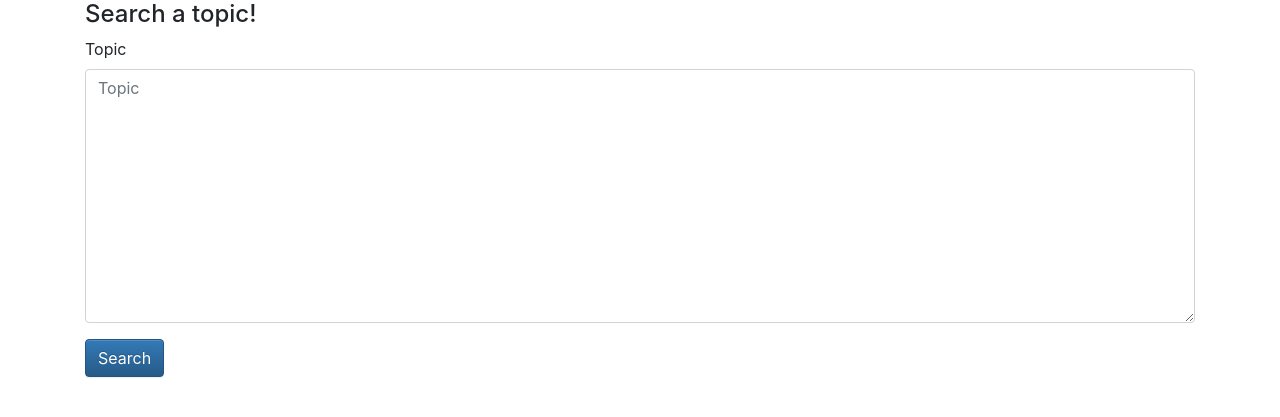
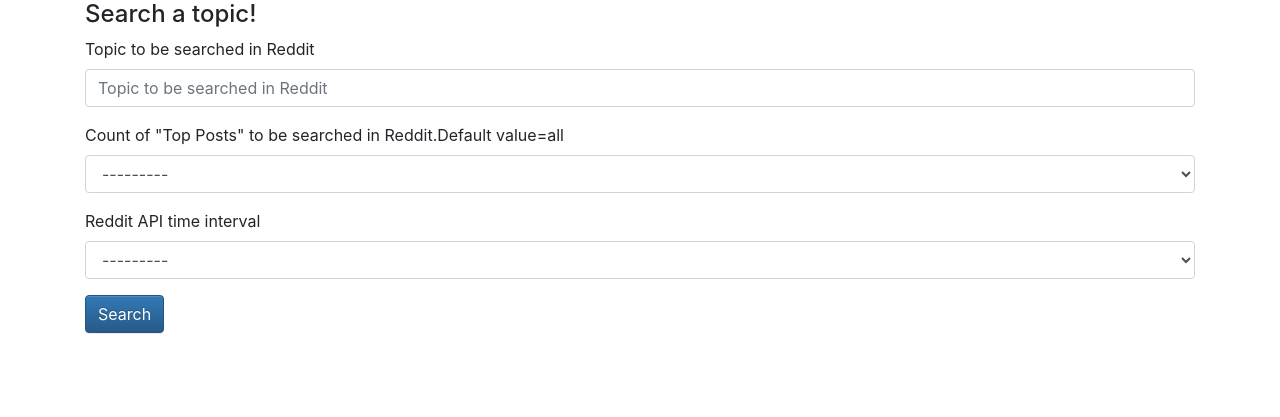
Before and after one commit to TurgutYilmazturk/SMAProject_, a Django app: page /analysis/ in a window 1280 px wide. Shown: the part 56-473 px from the top of the page. Run offline with Django 3.2, Linux system fonts and the light colour scheme; parts of the project's set-up code (start-up, migrations or seed data) failed here and were passed over; some libraries are stand-ins or nearby versions.

Commit message:
Changes in DB-Frontend and Analysis.

```diff
--- a/analysis/models.py
+++ b/analysis/models.py
@@ -4,7 +4,7 @@
 import requests
 from django.utils.text import slugify
 import misaka
-from django import template
+from django import template,forms
 
 
 # Create your models here.
@@ -15,8 +15,15 @@
 
 class Analysis(models.Model):
     user=models.ForeignKey(User,related_name='analysis',on_delete=models.CASCADE)
-    topic=models.TextField()
+    topic=models.CharField(('Topic to be searched in Reddit'),max_length=300)
     analysis_positive=models.IntegerField(blank=False, null=False)
     analysis_negative=models.IntegerField(blank=False,null=False)
     analysis_neutral=models.IntegerField(blank=False,null=False)
     created_at=models.DateTimeField(auto_now=True)
+    CHOICES1=[(1,'1'),(2,'2'),(3,'3'),(4,'4'),(5,'5'),(6,'6'),(7,'7'),(8,'8'),(9,'9'),(10,'10'),(20,20),(50,50),(100,100)]
+    CHOICES2=[('all','all'),('day','day'),('hour','hour'),('month','month'),('week','week'),('year','year')]
+    limit = models.IntegerField('Count of "Top Posts" to be searched in Reddit.Default value=all',choices=CHOICES1)
+    time_filter=models.CharField('Reddit API time interval',choices=CHOICES2,max_length=300)
+
+    class Meta():
+         ordering = ['-created_at']
--- a/analysis/views.py
+++ b/analysis/views.py
@@ -12,13 +12,16 @@
 from django.contrib.auth import get_user_model
 from django.http import HttpResponse,HttpResponseRedirect
 from django.shortcuts import redirect
+from django import template
+from prawcore import NotFound
 
+
+register = template.Library()
 reddit = praw.Reddit(
-     client_id="J5ECOUqkljDYvQ",
-     client_secret="HWN03vk8ykTOEm3zTCTfJShlLsnHrw",
-     user_agent="www.turgutcemyilmazturk.com /tubikcan",
-     username="tubikcan",
-     password="redditicinpass",
+     client_id="bZHFNA6gZjvG_Q",
+     client_secret="1l-pgLeHaR-D66hrm4m58DZHpiZBkQ",
+     user_agent="www.turgutcemyilmazturk.com by /tubikcan",
+
  )
 
 sia = SentimentIntensityAnalyzer()
@@ -27,18 +30,32 @@
 
 class AnalysisView(generic.CreateView):
 
-    fields=('topic',)
+    fields=('topic','limit','time_filter')
     model=models.Analysis
 
     def form_valid(self,form):
-        # if(AnalysisCheck()):
+
             self.object = form.save(commit=False)
-            self.object.analysis_positive=1
-            self.object.analysis_neutral=1
-            self.object.analysis_negative=1
-            self.object.user=self.request.user
-            self.object.save()
-            return HttpResponseRedirect("results")
+            global reddit
+            top_posts = reddit.subreddit(self.object.topic).top(self.object.time_filter, limit=self.object.limit)
+            try:
+                result_dict=AnalysisDone(top_posts)
+            except NotFound:
+                return HttpResponse("<h1>Hatalı<h1>")
+
+            if(result_dict['positive']==0 and result_dict['negative']==0 and result_dict['neutral'] <5):
+                return HttpResponseRedirect("<h1>Hatalı<h1>")
+
+            else:
+                self.object.user=self.request.user
+                self.object.analysis_neutral=result_dict['neutral']
+                self.object.analysis_negative=result_dict['negative']
+                self.object.analysis_positive=result_dict['positive']
+                self.object.save()
+                return HttpResponseRedirect("results")
+
+
+
 
 
 
@@ -53,5 +70,57 @@
     def get_queryset(self):
         return models.Analysis.objects.filter(user=self.request.user)
 
-def AnalysisCheck():
-    pass
+
+def AnalysisDone(top_posts):
+    for submission in top_posts:
+        sub_entries_nltk = {'negative': 0, 'positive' : 0, 'neutral' : 0}
+        nltk_sentiment(submission.title, sub_entries_nltk)
+        submission_comm = reddit.submission(id=submission.id)
+
+        for count, top_level_comment in enumerate(submission_comm.comments):
+            count_comm = 0
+            try :
+                nltk_sentiment(top_level_comment.body, sub_entries_nltk)
+                replies_of(top_level_comment,
+                           count_comm,
+                           sub_entries_nltk)
+            except:
+                continue
+
+        return sub_entries_nltk
+
+
+def nltk_sentiment(review, sub_entries_nltk):
+    vs = sia.polarity_scores(review)
+    if not vs['neg'] > 0.05:
+        if vs['pos'] - vs['neg'] > 0:
+            sub_entries_nltk['positive'] = sub_entries_nltk['positive'] + 1
+            return 'Positive'
+        else:
+            sub_entries_nltk['neutral'] = sub_entries_nltk['neutral'] + 1
+            return 'Neutral'
+
+    elif not vs['pos'] > 0.05:
+        if vs['pos'] - vs['neg'] <= 0:
+            sub_entries_nltk['negative'] = sub_entries_nltk['negative'] + 1
+            return 'Negative'
+        else:
+            sub_entries_nltk['neutral'] = sub_entries_nltk['neutral'] + 1
+            return 'Neutral'
+    else:
+        sub_entries_nltk['neutral'] = sub_entries_nltk['neutral'] + 1
+        return 'Neutral'
+
+
+def replies_of(top_level_comment, count_comment, sub_entries_textblob, sub_entries_nltk):
+    if len(top_level_comment.replies) == 0:
+        count_comment = 0
+        return
+    else:
+        for num, comment in enumerate(top_level_comment.replies):
+            try:
+                count_comment += 1
+                nltk_sentiment(comment.body, sub_entries_nltk)
+            except:
+                continue
+            replies_of(comment, count_comment, sub_entries_textblob,sub_entries_nltk)
```
Also changed, not shown: analysis/templates/analysis/results.html (+0 -12 lines), analysis/migrations/0002_analysis_obj.py (added), analysis/migrations/0003_auto_20210201_0444.py (added), analysis/migrations/0004_analysis_limit.py (added), analysis/migrations/0005_auto_20210201_2214.py (added), analysis/migrations/0006_auto_20210201_2218.py (added), analysis/migrations/0007_auto_20210201_2300.py (added), analysis/migrations/0008_auto_20210202_0210.py (added), db.sqlite3.
